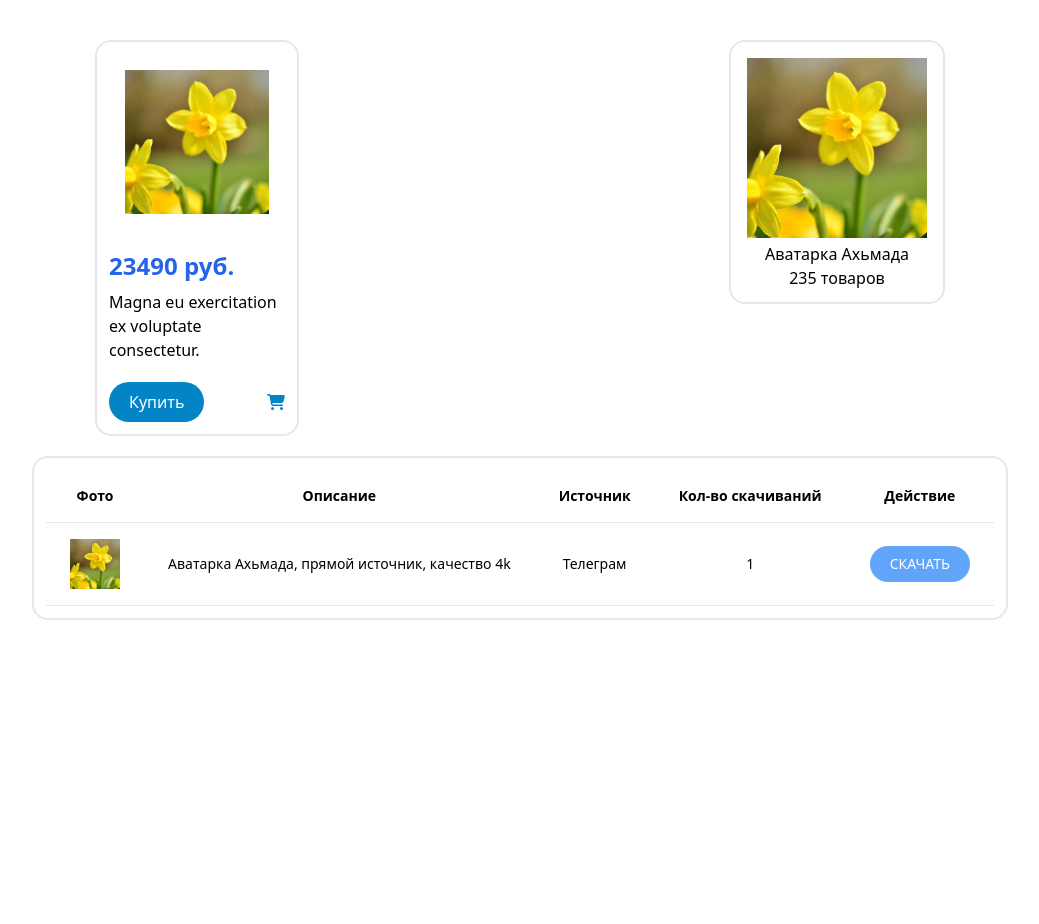
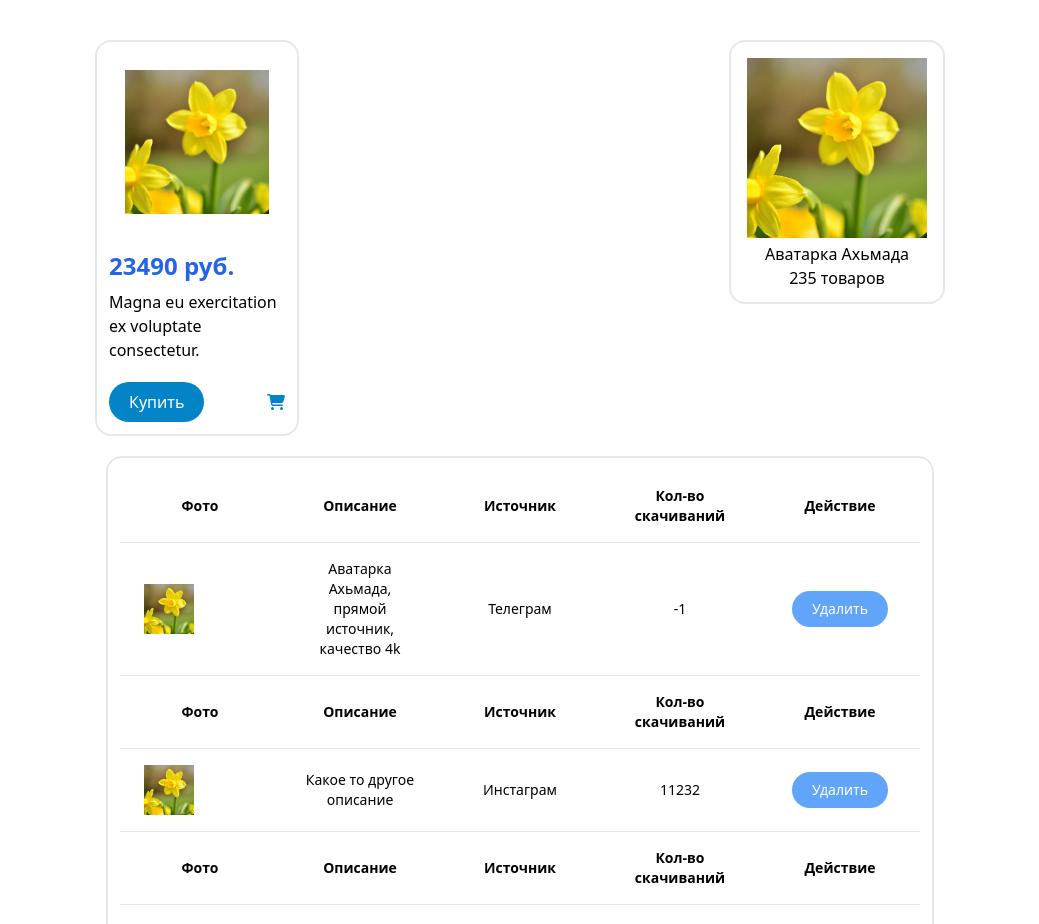
Before and after one commit to jamboooooo/dz-project, a React (Vite) app: page / in a window 1280 px wide. Shown: the top 924 px of the page, without its empty margins (120-1159 px from the left). Before the commit the page ends 800 px from the top, so only its background shows below. Built offline with nearby package versions, Linux system fonts and the light colour scheme.

Commit message:
add component with action

```diff
--- a/src/App.tsx
+++ b/src/App.tsx
@@ -1,6 +1,6 @@
+import AvatarList from "./AvatarList";
 import Card from "./common/Card/Card";
 import CategoryCard from "./common/CategoryCard/CategoryCard";
-import ListItem from "./common/ListItem/ListItem";
 import Paper from "./common/Paper/Paper";
 import Photo from "./common/assets/photo.jpg";
 
@@ -16,12 +16,12 @@ const categoryData = {
   pic: Photo,
 };
 
-const itemData = {
-  pic: Photo,
-  fullDesc: "Аватарка Ахьмада, прямой источник, качество 4k",
-  source: "Телеграм",
-  downloadCount: 1,
-};
+// const itemData = {
+//   pic: Photo,
+//   fullDesc: "Аватарка Ахьмада, прямой источник, качество 4k",
+//   source: "Телеграм",
+//   downloadCount: 1,
+// };
 
 const App = () => {
   return (
@@ -40,12 +40,7 @@ const App = () => {
       </div>
       <div className="mt-5">
         <Paper>
-          <ListItem
-            pic={itemData.pic}
-            fullDesc={itemData.fullDesc}
-            source={itemData.source}
-            downloadCount={itemData.downloadCount}
-          />
+          <AvatarList />
         </Paper>
       </div>
     </div>
--- /dev/null
+++ b/src/AvatarList/index.tsx
@@ -0,0 +1,31 @@
+import { useState } from "react";
+import ListItem from "../common/ListItem/ListItem";
+import data from "./mokdata";
+
+const AvatarList = () => {
+  const [state, setState] = useState(data);
+
+  const onDelete = (id: number) => {
+    const filtredList = state.filter((item) => item.id !== id);
+    setState(filtredList);
+  };
+
+  return (
+    <div>
+      {state.map((item) => (
+        <div>
+          <ListItem
+            key={item.id}
+            pic={item.pic}
+            fullDesc={item.fullDesc}
+            source={item.source}
+            downloadCount={item.downloadCount}
+            onClick={() => onDelete(item.id)}
+          />
+        </div>
+      ))}
+    </div>
+  );
+};
+
+export default AvatarList;
--- /dev/null
+++ b/src/AvatarList/mokdata.ts
@@ -0,0 +1,42 @@
+import Photo from "../common/assets/photo.jpg";
+
+export interface mokTypes {
+  downloadCount: number;
+  fullDesc: string;
+  pic: string;
+  source: string;
+  id: number;
+}
+
+const data: mokTypes[] = [
+  {
+    id: 1,
+    pic: Photo,
+    fullDesc: "Аватарка Ахьмада, прямой источник, качество 4k",
+    source: "Телеграм",
+    downloadCount: -1,
+  },
+  {
+    id: 2,
+    pic: Photo,
+    fullDesc: "Какое то другое описание",
+    source: "Инстаграм",
+    downloadCount: 11232,
+  },
+  {
+    id: 3,
+    pic: Photo,
+    fullDesc: "Мало кого волнует что будет тут написано",
+    source: "Ватс ап",
+    downloadCount: 1120,
+  },
+  {
+    id: 4,
+    pic: Photo,
+    fullDesc: "Невообразимо важная информация, просто пушка",
+    source: "Дискорд",
+    downloadCount: 11314,
+  },
+];
+
+export default data;
--- a/src/common/Button/Button.tsx
+++ b/src/common/Button/Button.tsx
@@ -1,9 +1,12 @@
 import { ButtonProps } from "./types";
 
-const Button = ({ title, variant }: ButtonProps) => {
+const Button = ({ title, variant, onClick = () => {} }: ButtonProps) => {
   const colorsStyle = variant === "primary" ? "bg-sky-600" : "bg-blue-400";
   return (
-    <button className={`${colorsStyle} text-white py-2 px-5 rounded-full`}>
+    <button
+      onClick={onClick}
+      className={`${colorsStyle} text-white py-2 px-5 rounded-full`}
+    >
       {title}
     </button>
   );
--- a/src/common/Button/types.ts
+++ b/src/common/Button/types.ts
@@ -1,4 +1,5 @@
 export interface ButtonProps {
   title: string;
   variant: "primary" | "secondary";
+  onClick: () => void;
 }
--- a/src/common/ListItem/ListItem.tsx
+++ b/src/common/ListItem/ListItem.tsx
@@ -1,42 +1,31 @@
 import { ListItemTypes } from "./types";
 import Button from "../Button/Button";
+import Table from "../Table/Table";
 
-const ListItem = ({ pic, fullDesc, source, downloadCount }: ListItemTypes) => {
+const ListItem = ({
+  pic,
+  fullDesc,
+  source,
+  downloadCount,
+  onClick,
+}: ListItemTypes) => {
   return (
-    <table className="min-w-full text-center text-sm font-light table-fixed">
-      <thead className="border-b font-medium">
-        <tr>
-          <th scope="col" className="px-6 py-4">
-            Фото
-          </th>
-          <th scope="col" className="px-6 py-4">
-            Описание
-          </th>
-          <th scope="col" className="px-6 py-4">
-            Источник
-          </th>
-          <th scope="col" className="px-6 py-4">
-            Кол-во скачиваний
-          </th>
-          <th scope="col" className="px-6 py-4">
-            Действие
-          </th>
-        </tr>
-      </thead>
-      <tbody>
-        <tr className="border-b hover:bg-neutral-100">
-          <td className="whitespace-nowrap px-6 py-4">
-            <img width={50} src={pic} alt="itemPhoto" />
-          </td>
-          <td className="whitespace-nowrap px-6 py-4 ">{fullDesc}</td>
-          <td className="whitespace-nowrap px-6 py-4">{source}</td>
-          <td className="whitespace-nowrap px-6 py-4">{downloadCount}</td>
-          <td className="whitespace-nowrap px-6 py-4">
-            <Button title="СКАЧАТЬ" variant="secondary" />
-          </td>
-        </tr>
-      </tbody>
-    </table>
+    <Table>
+      <Table.Head>Фото</Table.Head>
+      <Table.Head>Описание</Table.Head>
+      <Table.Head>Источник</Table.Head>
+      <Table.Head>Кол-во скачиваний</Table.Head>
+      <Table.Head>Действие</Table.Head>
+      <Table.Body>
+        <img width={50} className="object-center" src={pic} alt="itemPhoto" />
+      </Table.Body>
+      <Table.Body>{fullDesc}</Table.Body>
+      <Table.Body>{source}</Table.Body>
+      <Table.Body>{downloadCount}</Table.Body>
+      <Table.Body>
+        <Button onClick={onClick} title="Удалить" variant="secondary" />
+      </Table.Body>
+    </Table>
   );
 };
 
--- a/src/common/ListItem/types.ts
+++ b/src/common/ListItem/types.ts
@@ -3,4 +3,5 @@ export interface ListItemTypes {
   fullDesc: string;
   pic: string;
   source: string;
+  onClick: () => void;
 }
--- /dev/null
+++ b/src/common/Table/Table.tsx
@@ -0,0 +1,29 @@
+import React, { Children } from "react";
+import TableHead from "./TableHead";
+import TableBody from "./TableBody";
+
+const Table = ({ children }: { children: JSX.Element | JSX.Element[] }) => {
+  const arrayChildren = Children.toArray(children);
+  const headTableElems = arrayChildren.filter(
+    (el) => React.isValidElement(el) && el.type === TableHead,
+  );
+  const bodyTableElems = arrayChildren.filter(
+    (el) => React.isValidElement(el) && el.type === TableBody,
+  );
+
+  return (
+    <table className="min-w-full text-center text-sm font-light table-fixed">
+      <thead className="border-b font-medium">
+        <tr>{headTableElems}</tr>
+      </thead>
+      <tbody>
+        <tr className="border-b hover:bg-neutral-100">{bodyTableElems}</tr>
+      </tbody>
+    </table>
+  );
+};
+
+Table.Head = TableHead;
+Table.Body = TableBody;
+
+export default Table;
--- /dev/null
+++ b/src/common/Table/TableBody.tsx
@@ -0,0 +1,9 @@
+const TableBody = ({
+  children,
+}: {
+  children: string | number | JSX.Element;
+}) => {
+  return <td className="px-6 py-4 w-40 break-words">{children}</td>;
+};
+
+export default TableBody;
--- /dev/null
+++ b/src/common/Table/TableHead.tsx
@@ -0,0 +1,9 @@
+const TableHead = ({ children }: { children: string }) => {
+  return (
+    <th scope="col" className="px-6 py-4 w-40 break-words">
+      {children}
+    </th>
+  );
+};
+
+export default TableHead;
```
